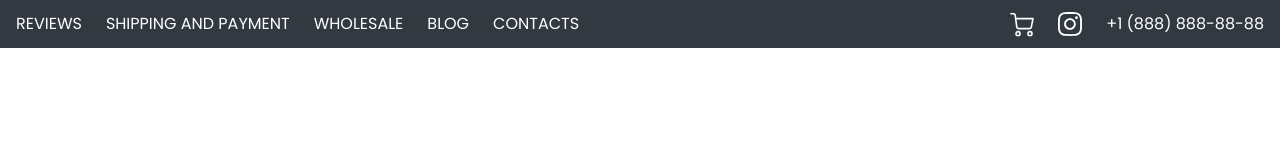
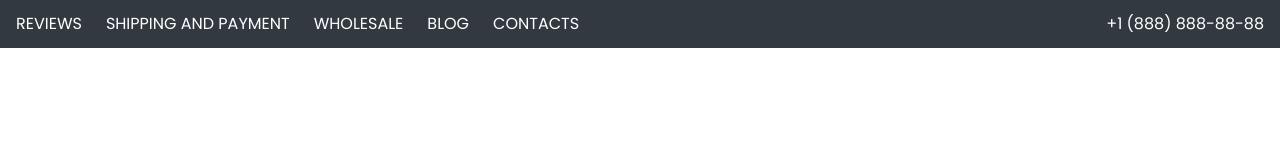
Before and after one commit to alexey-sevastynov/seg-way, a Next.js app: page /sag-way/ in a window 1280 px wide. Shown: the top 160 px of the page. Built offline with nearby package versions, Linux system fonts and the light colour scheme.

Commit message:
3 - status-update

```diff
--- a/components/click-number-phone/ClickNumberPhone.tsx
+++ b/components/click-number-phone/ClickNumberPhone.tsx
@@ -16,7 +16,7 @@ export function ClickNumberPhone({
       href={"tel:" + phoneNumber}
       className={cn("text-white hover:underline", className)}
     >
-      {isIconLink ? <SwIcon name={iconNames.phoneBlack} /> : phoneNumberText}
+      {isIconLink ? <SwIcon name={iconNames.instagram} /> : phoneNumberText}
     </a>
   );
 }
--- a/components/header-navigation/HeaderNavigationMobile.tsx
+++ b/components/header-navigation/HeaderNavigationMobile.tsx
@@ -14,20 +14,17 @@ export function HeaderNavigationMobile() {
         </button>
       </div>
 
-      <SwIcon
-        name={iconNames.logoBlack}
-        size={94}
-      />
+      <SwIcon name={iconNames.instagram} />
 
       <ul className="flex gap-4">
         <li>
           <Link href={routes.cart}>
-            <SwIcon name={iconNames.cartBlack} />
+            <SwIcon name={iconNames.instagram} />
           </Link>
         </li>
         <li>
           <Link href={routes.instagram}>
-            <SwIcon name={iconNames.instagramBlack} />
+            <SwIcon name={iconNames.instagram} />
           </Link>
         </li>
         <li>
--- a/components/header-navigation/navigation-extras/NavigationExtras.tsx
+++ b/components/header-navigation/navigation-extras/NavigationExtras.tsx
@@ -6,13 +6,13 @@ export function NavigationExtras() {
     <ul className="flex gap-6">
       <li>
         <SwIcon
-          name={iconNames.cartWhite}
+          name={iconNames.instagram}
           className="cursor-pointer"
         />
       </li>
       <li>
         <SwIcon
-          name={iconNames.instagramWhite}
+          name={iconNames.instagram}
           className="cursor-pointer"
         />
       </li>
--- /dev/null
+++ b/constants/colors.ts
@@ -0,0 +1,4 @@
+export const colors = {
+  white: "#ffffff",
+  grey: "#323941",
+} as const;
--- a/package.json
+++ b/package.json
@@ -13,6 +13,7 @@
     "next": "15.1.4",
     "react": "^19.0.0",
     "react-dom": "^19.0.0",
+    "react-icons": "^5.4.0",
     "tailwind-merge": "^2.6.0"
   },
   "devDependencies": {
--- a/ui/icon/SwIcon.tsx
+++ b/ui/icon/SwIcon.tsx
@@ -1,11 +1,8 @@
-import Image from "next/image";
 import { cn } from "@/lib/utils";
-import CartIconWhite from "@/assets/images/cart.svg";
-import CartIconBlack from "@/assets/images/cart-black.svg";
-import InstagramIconWhite from "@/assets/images/instagram.svg";
-import InstagramIconBlack from "@/assets/images/instagram-black.svg";
-import logoBlack from "@/assets/images/logo-black.svg";
-import PhoneIconBlack from "@/assets/images/phone-black.svg";
+import { FaInstagram } from "react-icons/fa";
+import { IconBaseProps } from "react-icons";
+import { RefAttributes } from "react";
+import { colors } from "@/constants/colors";
 
 interface SwIconProps {
   name: string;
@@ -17,43 +14,32 @@ interface SwIconProps {
 }
 
 export const iconNames = {
-  cartWhite: "cartWhite",
-  instagramWhite: "instagramWhite",
-  logoBlack: "logoBlack",
-  cartBlack: "cartBlack",
-  instagramBlack: "instagramBlack",
-  phoneBlack: "phoneBlack",
+  instagram: "instagram",
 };
 
 export type IconName = (typeof iconNames)[keyof typeof iconNames];
 
-const iconMap: Record<IconName, string> = {
-  cartWhite: CartIconWhite,
-  instagramWhite: InstagramIconWhite,
-  logoBlack: logoBlack,
-  cartBlack: CartIconBlack,
-  instagramBlack: InstagramIconBlack,
-  phoneBlack: PhoneIconBlack,
+const iconMap: Record<
+  IconName,
+  React.ComponentType<IconBaseProps & RefAttributes<SVGSVGElement>>
+> = {
+  instagram: FaInstagram,
 };
 
 export function SwIcon({
-  id = "",
   name,
-  alt = "icon",
+  color = colors.grey,
   size = 24,
   className,
 }: SwIconProps) {
   if (name in iconMap) {
-    const src = iconMap[name];
+    const IconComponent = iconMap[name];
 
     return (
-      <Image
-        id={id}
-        src={src}
-        alt={alt}
-        width={size}
-        height={size}
+      <IconComponent
         className={cn(className)}
+        color={color}
+        size={size}
       />
     );
   } else {
```
Also changed, not shown: 1 other file (tests, documents, lock files or other folders).
